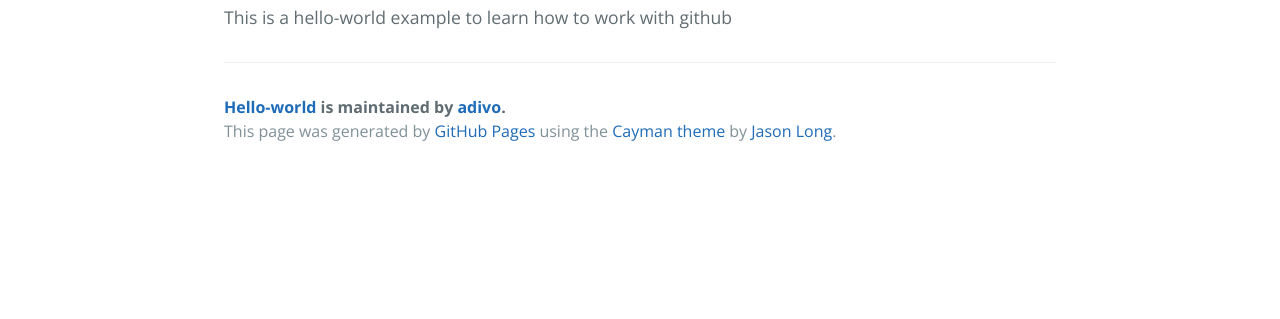
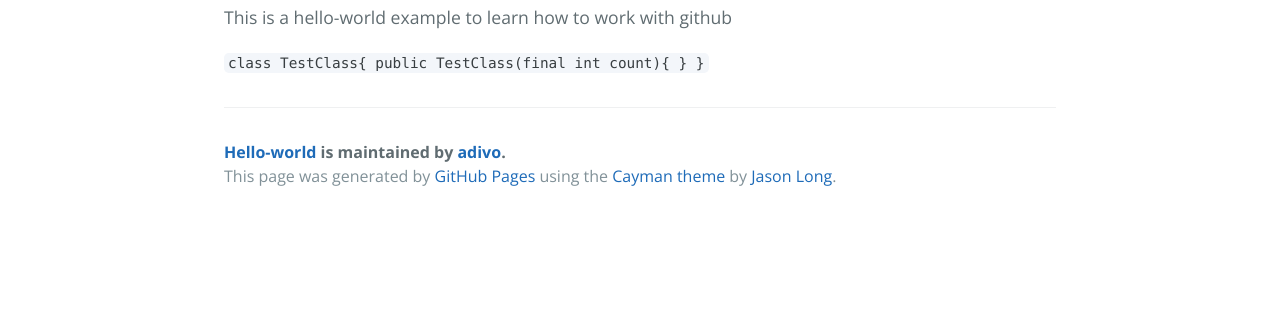
Before and after one commit to adivo/hello-world, a plain HTML site: page index.html in a window 1280 px wide. Shown: the part 481-800 px from the top of the page. Drawn offline with nearby package versions, Linux system fonts and the light colour scheme.

```diff
--- a/index.html
+++ b/index.html
@@ -24,6 +24,11 @@
 
 <p>This is a hello-world example to learn how to work with github</p>
 
+<p><code>class TestClass{
+ public TestClass(final int count){
+}
+}</code></p>
+
       <footer class="site-footer">
         <span class="site-footer-owner"><a href="https://github.com/adivo/hello-world">Hello-world</a> is maintained by <a href="https://github.com/adivo">adivo</a>.</span>
 
--- a/params.json
+++ b/params.json
@@ -1,6 +1,6 @@
 {
   "name": "Hello-world",
   "tagline": "helloworld example",
-  "body": "# hello-world# \r\nThis is a hello-world example to learn how to work with github\r\n## ",
+  "body": "# hello-world# \r\nThis is a hello-world example to learn how to work with github\r\n## \r\n`class TestClass{\r\n public TestClass(final int count){\r\n}\r\n}`",
   "note": "Don't delete this file! It's used internally to help with page regeneration."
 }
```
